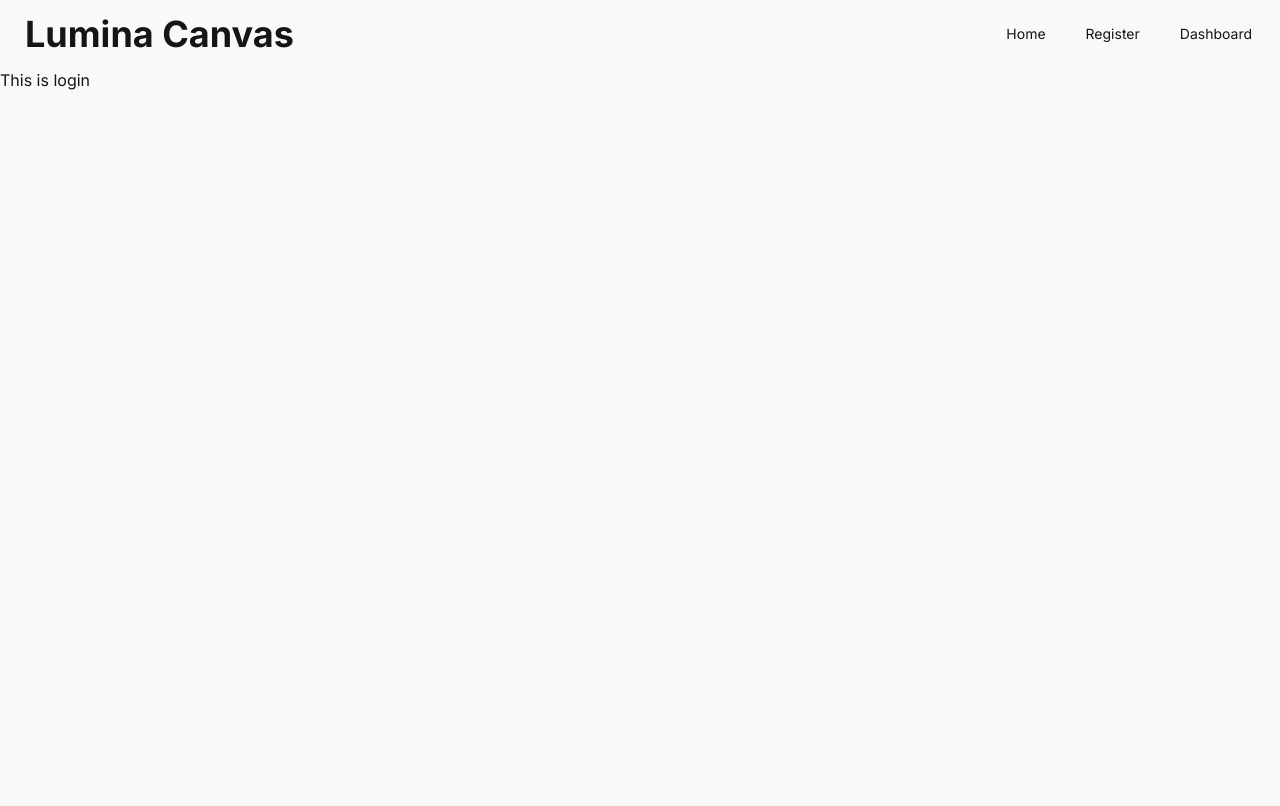
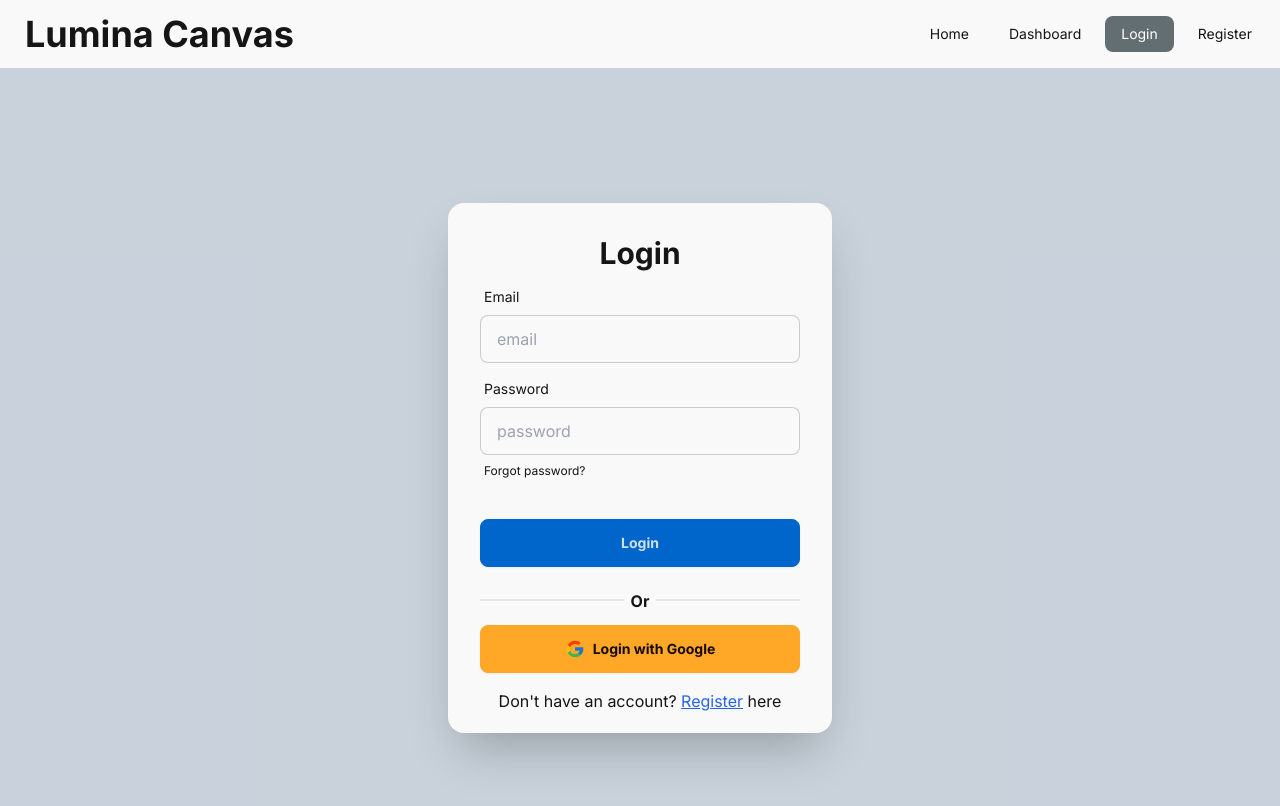
Before and after one commit to ZaibLComrade/Lumina-Canvas, a React (Vite) app: page /login in a window 1280 px wide. Shown: the top 806 px of the page. Built offline with nearby package versions, Linux system fonts and the light colour scheme; no server answers.

Commit message:
Added login page

```diff
--- a/package.json
+++ b/package.json
@@ -20,6 +20,7 @@
     "react-dnd": "^16.0.1",
     "react-dom": "^18.2.0",
     "react-hook-form": "^7.49.2",
+    "react-icons": "^4.12.0",
     "react-router-dom": "^6.21.0",
     "react-spinners": "^0.13.8",
     "react-toastify": "^9.1.3",
--- /dev/null
+++ b/src/layout/landing/auth/login/Login.jsx
@@ -0,0 +1,18 @@
+import LoginForm from "./LoginForm";
+
+// Login Page
+export default function Login() {
+	return (
+		<div className="relative top-0 h-screen">
+
+			{/* Overlays */}
+			<div className="absolute z-[3] w-full h-full top-0 bg-black/10"></div>
+			<div className="absolute z-[2] w-full h-full top-0 bg-primary/10"></div>
+
+			{/* Login Form */}
+			<div className="absolute z-[4] w-full top-1/2 -translate-y-1/2">
+				<LoginForm/>
+			</div>
+		</div>
+	);
+}
--- /dev/null
+++ b/src/layout/landing/auth/login/LoginForm.jsx
@@ -0,0 +1,145 @@
+import { Link, useLocation, useNavigate } from "react-router-dom";
+import useAuth from "../../../../hooks/useAuth";
+import {useState} from "react";
+import { FcGoogle } from "react-icons/fc";
+import useToast from "../../../../hooks/useToast";
+// import useAxiosSecure from "../../hooks/useAxiosSecure";
+
+export default function LoginForm() {
+	// Initializing hooks
+	const { loginUser, googleSignInUser, user, setLoading } = useAuth();
+	const [tempEmail, setTempEmail] = useState("");
+	const navigate = useNavigate();
+	const location = useLocation();
+	const { successToast, warnToast, errorToast } = useToast();
+	// const axiosSecure = useAxiosSecure();
+
+	const handleSubmit = (e) => {
+		e.preventDefault();
+
+		const form = new FormData(e.currentTarget);
+		const email = form.get("email");
+		const password = form.get("password");
+		if (email === user?.email) {
+				warnToast("User already logged in")
+				navigate("/");
+			return;
+		}
+
+		loginUser(email, password)
+			.then((userCredential) => {
+				const user = userCredential.user;
+				const update = {lastSignInTime: user?.metadata?.lastSignInTime};
+				// axiosSecure.put(`/users/${user.email}`, update);
+
+				successToast("Successfully logged in")
+				navigate(location?.state || "/");
+				setLoading(false);
+			})
+			.catch((err) => {
+					if(err.code === "auth/invalid-login-credentials") {
+						errorToast("Invalid Credentials");
+						setLoading(false);
+					} else if(err.code === "auth/too-many-requests") {
+						errorToast("Account has been temporarily disabled");
+						setLoading(false);
+					}
+			});
+	};
+
+	const handleGoogleSignIn = e => {
+		e.preventDefault();
+		googleSignInUser()
+			.then((result) => {
+				const user = result.user;
+				const userData = {
+					name: user.displayName,
+					image: user.photoURL,
+					email: user.email,
+					role: "user",
+					creationTime: user?.metadata?.creationTime,
+					lastSignInTime: user?.metadata?.lastSignInTime,
+				}
+				console.log(userData);
+
+				// axiosSecure.put(`/users/${user.email}`, userData);
+
+				successToast("Successfully logged in");
+				navigate(location?.state || "/");
+				setLoading(false);
+			})
+			.catch(err => console.error(err));
+	}
+
+	return (
+		<div>
+			{location.state && (
+				<div className="mx-auto mb-6 h-max w-max">
+					<h1 className="md:text-5xl font-montserrat font-semibold text-white text-2xl leading-[80px]">
+						Login To Continue
+					</h1>
+				</div>
+			)}
+			<div className="flex-shrink-0 w-full max-w-sm pb-5 mx-auto border-red-500 shadow-2xl font-montserrat card bg-base-100">
+				<form className="card-body" onSubmit={handleSubmit}>
+					<h1 className="mx-auto text-3xl font-semibold w-max font-playfair-display">
+						Login
+					</h1>
+					<div className="form-control">
+						<label className="label">
+							<span className="label-text">Email</span>
+						</label>
+						<input
+							type="email"
+							placeholder="email"
+							name="email"
+							className="input input-bordered"
+							required
+							onChange={ e => setTempEmail(e.target.value) }
+						/>
+					</div>
+					<div className="form-control">
+						<label className="label">
+							<span className="label-text">Password</span>
+						</label>
+						<input
+							type="password"
+							placeholder="password"
+							name="password"
+							className="input input-bordered"
+							required
+						/>
+						<label className="label">
+							<a
+								href="#"
+								className="label-text-alt link link-hover"
+							>
+								Forgot password?
+							</a>
+						</label>
+					</div>
+					<div className="mt-6 form-control">
+						<button className="btn btn-primary">Login</button>
+					</div>
+				</form>
+				<div className="w-full px-8 mx-auto mb-4 text-center">
+					<hr className="w-full border"/>
+					<p className="relative w-8 mx-auto font-bold bg-base-100 -top-3"> Or</p>
+					<button onClick={ handleGoogleSignIn } className="flex items-center w-full btn btn-accent gap-2"><FcGoogle className="text-xl"/><div>Login with Google</div></button>
+				</div>
+				<div className="mx-auto text-sm text-center md:text-base">
+					<p>
+						Don&apos;t have an account?{" "}
+						<Link
+							className="text-blue-600 underline hover:text-blue-500"
+							to="/register"
+						>
+							Register
+						</Link>{" "}
+						here
+					</p>
+				</div>
+			</div>
+		</div>
+	);
+}
--- a/src/layout/landing/auth/register/RegisterForm.jsx
+++ b/src/layout/landing/auth/register/RegisterForm.jsx
@@ -2,9 +2,6 @@ import { Link, useNavigate } from "react-router-dom";
 import { useForm } from "react-hook-form";
 import useToast from "../../../../hooks/useToast";
 import useAuth from "../../../../hooks/useAuth";
-
-
-
 
 export default function RegisterForm() {
 	// const axiosSecure = useAxiosSecure();
--- a/src/layout/landing/shared/Navbar.jsx
+++ b/src/layout/landing/shared/Navbar.jsx
@@ -1,4 +1,11 @@
 import {NavLink} from "react-router-dom";
+import useAuth from "../../../hooks/useAuth";
+
+
+
+export default function Navbar() {
+	const { user, logoutUser } = useAuth()
+	console.log(user);
 
 	// Items to be displayed on navbar
 	const listItems = (
@@ -9,20 +16,29 @@ const listItems = (
 			</NavLink>
 		</li>
 		<li>
-      <NavLink to="/register">
-       Register
-      </NavLink>
-    </li>
-    <li>
 			<NavLink to="/blog">
 				Dashboard
 			</NavLink>
 		</li>
-
+		<li>
+			<NavLink to="/login">
+				Login
+			</NavLink>
+		</li>
+		<li>
+			{
+				user
+				? <button onClick={ logoutUser }>
+					Logout
+				</button>
+				: <NavLink to="/register">
+					Register
+				</NavLink>
+			}
+		</li>
 	</>
 	);
 
-export default function Navbar() {
 	return <div>
 <div className="navbar bg-base-100">
 
--- a/src/router/router.jsx
+++ b/src/router/router.jsx
@@ -1,4 +1,5 @@
 import { createBrowserRouter } from "react-router-dom";
+import Login from "../layout/landing/auth/login/Login";
 import Register from "../layout/landing/auth/register/Register";
 import Root from "../layout/Root";
 
@@ -8,7 +9,7 @@ const router = createBrowserRouter([
 		path: "/",
 		element: <Root/>,
 		children: [
-			{ path: "/login", element: <div>This is login</div> },
+			{ path: "/login", element: <Login/> },
 			{ path: "/register", element: <Register/> },
 		]
 	},
```
Also changed, not shown: 1 other file (tests, documents, lock files or other folders). Lines whose indentation alone changed are shown as unchanged.
